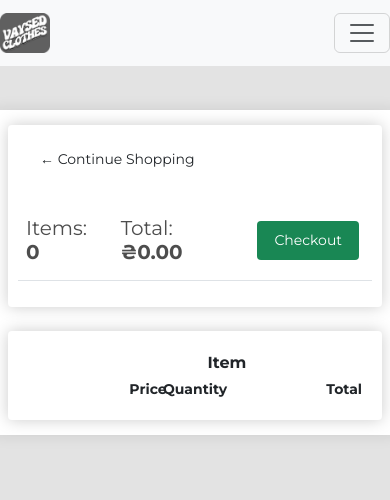
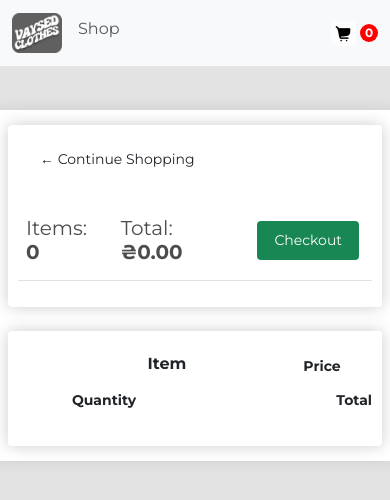
Before and after one commit to kun3741/vaysedshop, a Django app: page /cart/ in a window 390 px wide. Shown: the top 500 px of the page. Run offline with Django 5.2, Linux system fonts and the light colour scheme; lists and menus that the app fills with data are empty.

Commit message:
ver 0.0.9 upgraded product carts for phone views

```diff
--- a/shop/templates/shop/main.html
+++ b/shop/templates/shop/main.html
@@ -2,7 +2,7 @@
 {% load static %}
 <html>
     <head>
-        <title>Main</title>
+        <title>Vaysed Clothes</title>
 
         <meta name="viewport" content="width=device-width, initial-scale=1, maximum-scale=1, minimum-scale=1" />
         <link href="https://cdn.jsdelivr.net/npm/bootstrap@5.3.3/dist/css/bootstrap.min.css" rel="stylesheet" integrity="sha384-QWTKZyjpPEjISv5WaRU9OFeRpok6YctnYmDr5pNlyT2bRjXh0JMhjY6hW+ALEwIH" crossorigin="anonymous">
@@ -59,27 +59,20 @@
 
      <body>
       <nav class="navbar navbar-expand-lg navbar-light bg-light">
-            <a class="navbar-brand" href="{% url 'shop' %}">
+          <div class="container-fluid"> <a class="navbar-brand" href="{% url 'shop' %}">
                   <img class="logo" src="{% static 'images/logo.png' %}" alt="Logo">
               </a>
-            <button class="navbar-toggler" type="button" data-toggle="collapse" data-target="#navbarSupportedContent" aria-controls="navbarSupportedContent" aria-expanded="false" aria-label="Toggle navigation">
-              <span class="navbar-toggler-icon"></span>
-            </button>
 
-            <div class="collapse navbar-collapse" id="navbarSupportedContent">
-              <ul class="navbar-nav mr-auto">
-                <li class="nav-item active">
-                  <a class="nav-link" href="{% url 'shop' %}">Shop</a>
+              <ul class="navbar-nav me-auto mb-2 mb-lg-0"> <li class="nav-item"> <a class="nav-link" href="{% url 'shop' %}">Shop</a>
                   </li>
+              </ul>
 
-              </ul>
-              <div class="form-inline my-2 my-lg-0">
-                   <a href="{% url 'cart' %}">
-                      <img  id="cart-icon" src="{% static 'images/cart.png' %}">
+              <div class="d-flex align-items-center"> <a href="{% url 'cart' %}">
+                      <img id="cart-icon" src="{% static 'images/cart.png' %}">
                   </a>
-                  <p id="cart-total">{{cartItems}}</p>
+                  <p id="cart-total" class="mb-0 ms-1">{{cartItems}}</p>
+              </div>
 
-              </div>
           </div>
         </nav>
         <div class="container">
--- a/static/css/main.css
+++ b/static/css/main.css
@@ -486,13 +486,14 @@ h1, h2, h3, h4, h5, h6 {
         padding: 5px;
     }
     .col-lg-4 {
-        flex-basis: calc(100% - 16px);
-        max-width: calc(100% - 16px);
+        flex-basis: calc(100% - 20px);
+        max-width: calc(100% - 20px);
         min-width: unset;
-        margin: 8px auto;
+        margin: 10px auto;
     }
      .thumbnail {
-        height: 280px;
+        height: 220px;
+        object-fit: cover;
     }
 
     .product-info-section h2 {
@@ -506,31 +507,79 @@ h1, h2, h3, h4, h5, h6 {
     }
 
     .cart-row {
-        position: relative;
-        padding-bottom: 30px;
+        display: flex;
+        flex-wrap: wrap;
+        align-items: center;
+        padding: 10px 0;
+        margin-bottom: 15px;
+        border-bottom: 1px solid #eee;
+        gap: 8px 10px;
     }
+
     .cart-row > div {
-        flex-basis: auto;
-        width: 100%;
+        position: static;
+        transform: none;
+        width: auto;
+        bottom: auto;
+        left: auto;
+        right: auto;
+        text-align: left;
+        margin-bottom: 0;
+        display: flex;
+        align-items: center;
+    }
+
+    .cart-row > div:nth-child(1) {
+        flex: 0 0 60px;
         justify-content: center;
-        margin-bottom: 5px;
     }
-     .cart-row > div:nth-child(1) {
-         width: 70px; flex-grow: 0; margin-right: 10px;
+    .cart-row > div:nth-child(1) img.row-image {
+       width: 55px;
+       height: 55px;
     }
+
     .cart-row > div:nth-child(2) {
-         width: calc(100% - 80px); flex-grow: 1; justify-content: flex-start;
+        flex: 1 1 calc(100% - 75px);
+        justify-content: flex-start;
+        padding-left: 5px;
     }
-     .cart-row > div:nth-child(3),
-     .cart-row > div:nth-child(4),
+
+    .cart-row > div:nth-child(3) {
+        flex: 1 1 35%;
+        justify-content: center;
+        font-weight: bold;
+        order: 1;
+        padding-top: 5px;
+    }
+
+    .cart-row > div:nth-child(4) {
+        flex: 1 1 30%;
+        justify-content: center;
+        order: 2;
+        padding-top: 5px;
+    }
+    .cart-row > div:nth-child(4) .quantity {
+        display: flex;
+        align-items: center;
+        justify-content: center;
+    }
+    .cart-row > div:nth-child(4) p.quantity {
+        padding: 0 8px;
+    }
+    .cart-row > div:nth-child(4) .chg-quantity {
+       width: 18px;
+       height: 18px;
+    }
+
+
     .cart-row > div:nth-child(5) {
-         width: auto;
-         position: absolute;
-         bottom: 5px;
+        flex: 1 1 30%;
+        justify-content: flex-end;
+        font-weight: bold;
+        order: 3;
+        padding-top: 5px;
     }
-      .cart-row > div:nth-child(3) { left: 80px; }
-      .cart-row > div:nth-child(4) { left: 50%; transform: translateX(-50%); }
-      .cart-row > div:nth-child(5) { right: 10px; }
+
 
     .navbar .form-inline .btn {
          margin-right: 5px;
```
Lines whose indentation alone changed are shown as unchanged.
